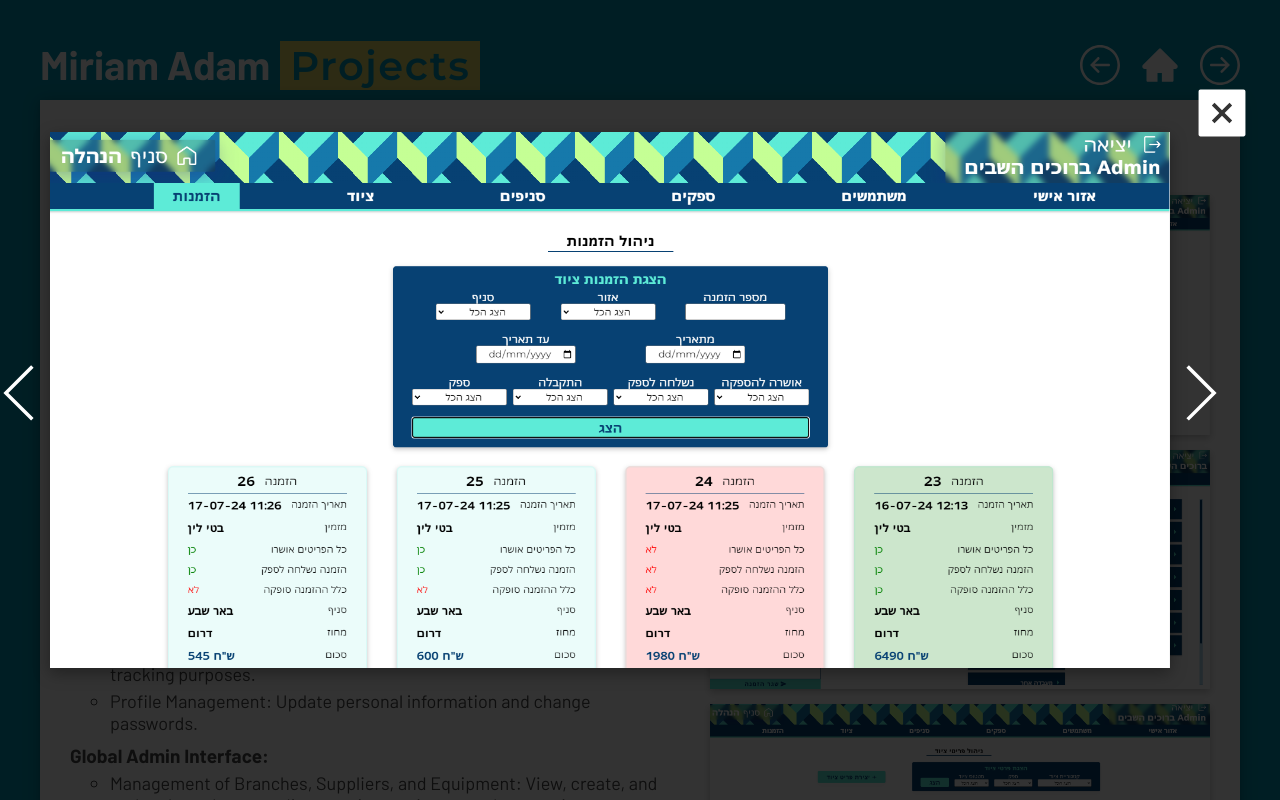
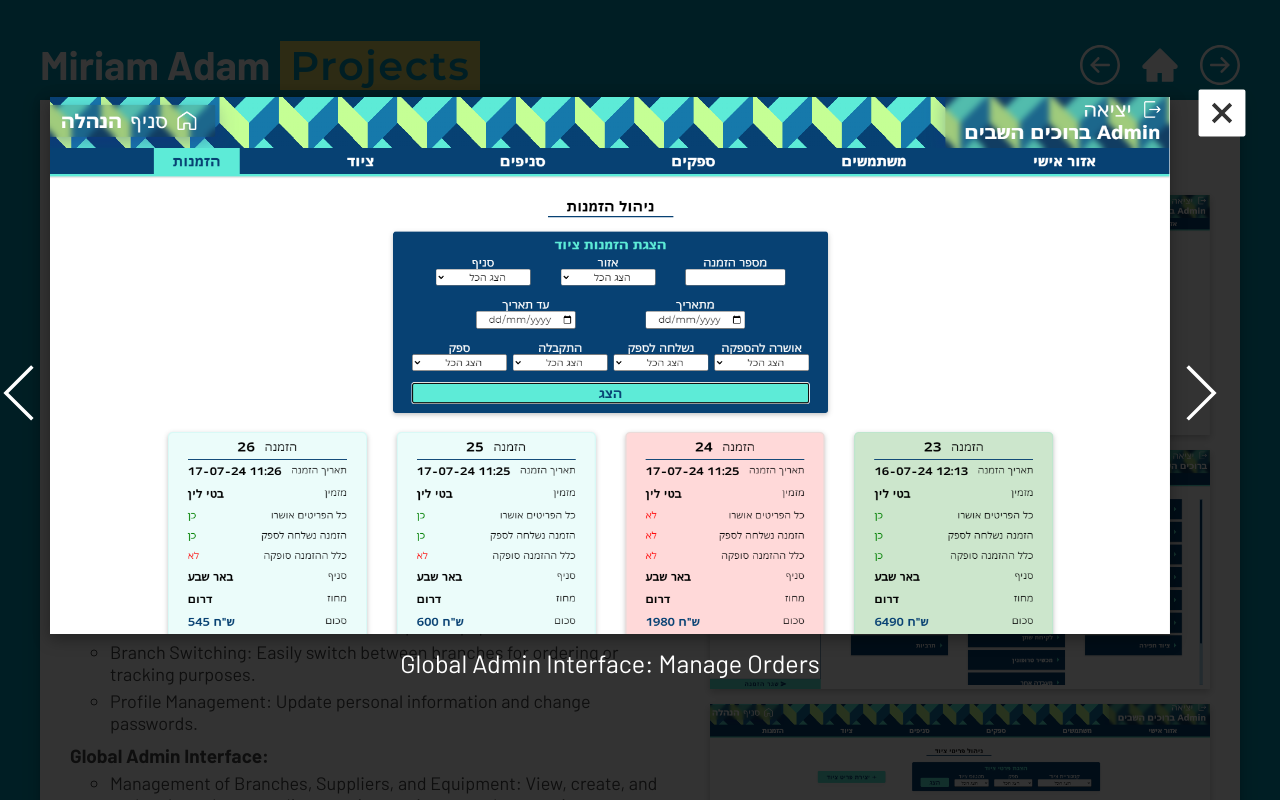
Before and after one commit to MirAdam999/Resume2.0, a Next.js app: page /projects in a window 1280 px wide. Both pictures are taken after a click on the picture 960 px from the left and 314 px from the top of the page. Shown: the top 800 px of the page. Built offline with nearby package versions, Linux system fonts and the light colour scheme.

Commit message:
img descript added

```diff
--- a/src/comps/projectpage_comps/popup/popup.css
+++ b/src/comps/projectpage_comps/popup/popup.css
@@ -48,6 +48,13 @@
     box-shadow: rgba(0, 0, 0, 0.35) 0px 5px 15px;
 }
 
+.popup-img-descript {
+    color: white;
+    text-align: center;
+    margin-top: 10px;
+    font-size: 25px;
+}
+
 #close-popup {
     position: relative;
     bottom: 35%;
--- a/src/comps/projectpage_comps/popup/popup.js
+++ b/src/comps/projectpage_comps/popup/popup.js
@@ -2,6 +2,7 @@
 
 import Image from 'next/image';
 import './popup.css'
+import { norm_font } from '@/comps/fonts';
 import { TfiAngleLeft, TfiAngleRight } from "react-icons/tfi";
 import { AiFillCloseSquare } from "react-icons/ai";
 
@@ -10,8 +11,8 @@ const Popup = (props) => {
     const proj_images = props.proj_images;
     const setImage = props.setImage;
     const closePopup = props.closeImage;
-    const img_width = 1120
-    const img_height = img_width / 2.086
+    const img_width = 1120;
+    const img_height = img_width / 2.086;
 
     const goRight = () => {
         if (proj_images.indexOf(current_image) >= proj_images.length - 1) {
@@ -36,18 +37,21 @@ const Popup = (props) => {
 
             <div className="popup-inner">
                 <div className='popup-icon' id="arrow-left" onClick={goLeft}><TfiAngleLeft /></div>
-                <Image className='img-popup'
-                    src={current_image}
-                    alt={`image`}
-                    width={img_width}
-                    height={img_height}
-                />
+                <div className='popup-img-wrap'>
+                    <Image className='img-popup'
+                        src={current_image[0]}
+                        alt={`image-${current_image[1]}`}
+                        width={img_width}
+                        height={img_height}
+                    />
+                    <p className={`popup-img-descript ${norm_font.className}`}>{current_image[1]}</p>
+                </div>
                 <div className='popup-icon' id="arrow-right" onClick={goRight}><TfiAngleRight /></div>
 
                 <div className='popup-icon' id="close-popup" onClick={closePopup}><AiFillCloseSquare /></div>
             </div>
 
-        </div>
+        </div >
     )
 
 };
--- a/src/comps/projectpage_comps/proj-data/equpment-proj.js
+++ b/src/comps/projectpage_comps/proj-data/equpment-proj.js
@@ -38,9 +38,9 @@ const EqupmentProj = {
         </p>
     </div>,
     images: [
-        "/images/prj-screenshots/equpment1.png",
-        "/images/prj-screenshots/equpment2.png",
-        "/images/prj-screenshots/equpment3.png"
+        ["/images/prj-screenshots/equpment1.png", 'Global Admin Interface: Manage Orders'],
+        ["/images/prj-screenshots/equpment2.png", 'Branch Admin Interface: Create Order'],
+        ["/images/prj-screenshots/equpment3.png", 'Global Admin Interface: Manage Equpment Items']
     ],
     skills: ['MySQL', 'Django', 'React', 'HTML', 'CSS'],
     gitLink: "https://github.com/MirShukhman/Equpment",
--- a/src/comps/projectpage_comps/proj-data/eventhub-proj.js
+++ b/src/comps/projectpage_comps/proj-data/eventhub-proj.js
@@ -32,9 +32,9 @@ const EventhubProj = {
         </div>
     ,
     images: [
-        "/images/prj-screenshots/eventhub1.jpg",
-        "/images/prj-screenshots/eventhub2.jpg",
-        "/images/prj-screenshots/eventhub3.jpg"
+        ["/images/prj-screenshots/eventhub1.jpg", 'Homepage'],
+        ["/images/prj-screenshots/eventhub2.jpg", 'Passed & Attended Event Image Gallery'],
+        ["/images/prj-screenshots/eventhub3.jpg", 'My Events Page & Sidebar']
     ],
     skills: ['MSSQL', 'Flask', 'React', 'HTML', 'CSS'],
     gitLink: "https://github.com/MirShukhman/Project-3-Event-Hub",
--- a/src/comps/projectpage_comps/proj-data/pegasus-proj.js
+++ b/src/comps/projectpage_comps/proj-data/pegasus-proj.js
@@ -39,12 +39,12 @@ const PegasusProj = {
         </ul>
     </div>,
     images: [
-        "/images/prj-screenshots/pegasus1.jpg",
-        "/images/prj-screenshots/pegasus2.jpg",
-        "/images/prj-screenshots/pegasus3.jpg"
+        ["/images/prj-screenshots/pegasus1.jpg", 'Homepage & Flight Search'],
+        ["/images/prj-screenshots/pegasus2.jpg", 'Admin Interface: Flights Display'],
+        ["/images/prj-screenshots/pegasus3.jpg", 'Admin Interface: Manage Customers']
     ],
     skills: ['MSSQL', 'Flask', 'HTML', 'CSS'],
-    gitLink: "",
+    gitLink: "https://github.com/MirShukhman/Project-2-Flights-Website",
     liveLink: ""
 };
 
--- a/src/comps/projectpage_comps/proj-data/smishing-proj.js
+++ b/src/comps/projectpage_comps/proj-data/smishing-proj.js
@@ -3,13 +3,13 @@ const SmishingProj = {
     title: "Mobile App Consept Presentation",
     about: "",
     images: [
-        "/images/prj-screenshots/smishing1.jpg",
-        "/images/prj-screenshots/smishing2.jpg",
-        "/images/prj-screenshots/smishing3.jpg"
+        ["/images/prj-screenshots/smishing1.jpg", ''],
+        ["/images/prj-screenshots/smishing2.jpg", ''],
+        ["/images/prj-screenshots/smishing3.jpg", '']
     ],
     skills: ['React', 'HTML', 'CSS'],
-    gitLink: "",
-    liveLink: ""
+    gitLink: "https://github.com/MirShukhman/Smishing-Buster",
+    liveLink: "https://mirshukhman.github.io/Smishing-Buster/"
 };
 
 export default SmishingProj;
--- a/src/comps/projectpage_comps/project.js
+++ b/src/comps/projectpage_comps/project.js
@@ -48,6 +48,9 @@ const Project = forwardRef(function Project(props, ref) {
         window.open(liveLink, '_blank', 'noopener,noreferrer');
     };
 
+    const img_w = 500;
+    const img_h = img_w / 2.086;
+
     return (
         <div ref={ref} className={`project ${is_current}`}>
 
@@ -71,30 +74,17 @@ const Project = forwardRef(function Project(props, ref) {
             </div>
 
             <div className='proj-right'>
-                <Image
-                    onClick={() => openImage(images[0])}
-                    className='proj-img'
-                    src={images[0]}
-                    alt={`${title}-image`}
-                    width={500}
-                    height={239.69}
-                />
-                <Image
-                    onClick={() => openImage(images[1])}
-                    className='proj-img'
-                    src={images[1]}
-                    alt={`${title}-image`}
-                    width={500}
-                    height={239.69}
-                />
-                <Image
-                    onClick={() => openImage(images[2])}
-                    className='proj-img'
-                    src={images[2]}
-                    alt={`${title}-image`}
-                    width={500}
-                    height={239.69}
-                />
+                {images.map((image, index) => (
+                    <Image
+                        key={index}
+                        onClick={() => openImage(image)}
+                        className='proj-img'
+                        src={image[0]}
+                        alt={`${image[1]}-image`}
+                        width={img_w}
+                        height={img_h}
+                    />
+                ))}
             </div>
 
         </div>
```
